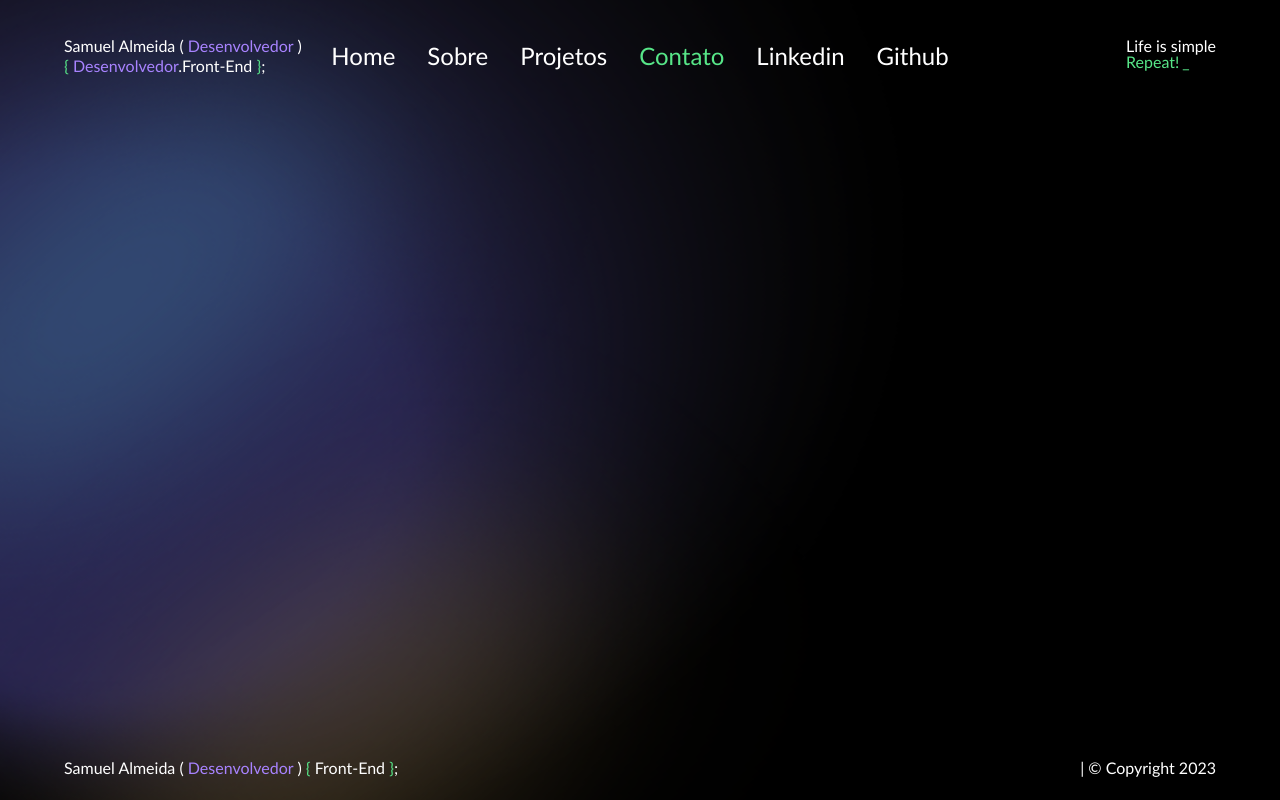
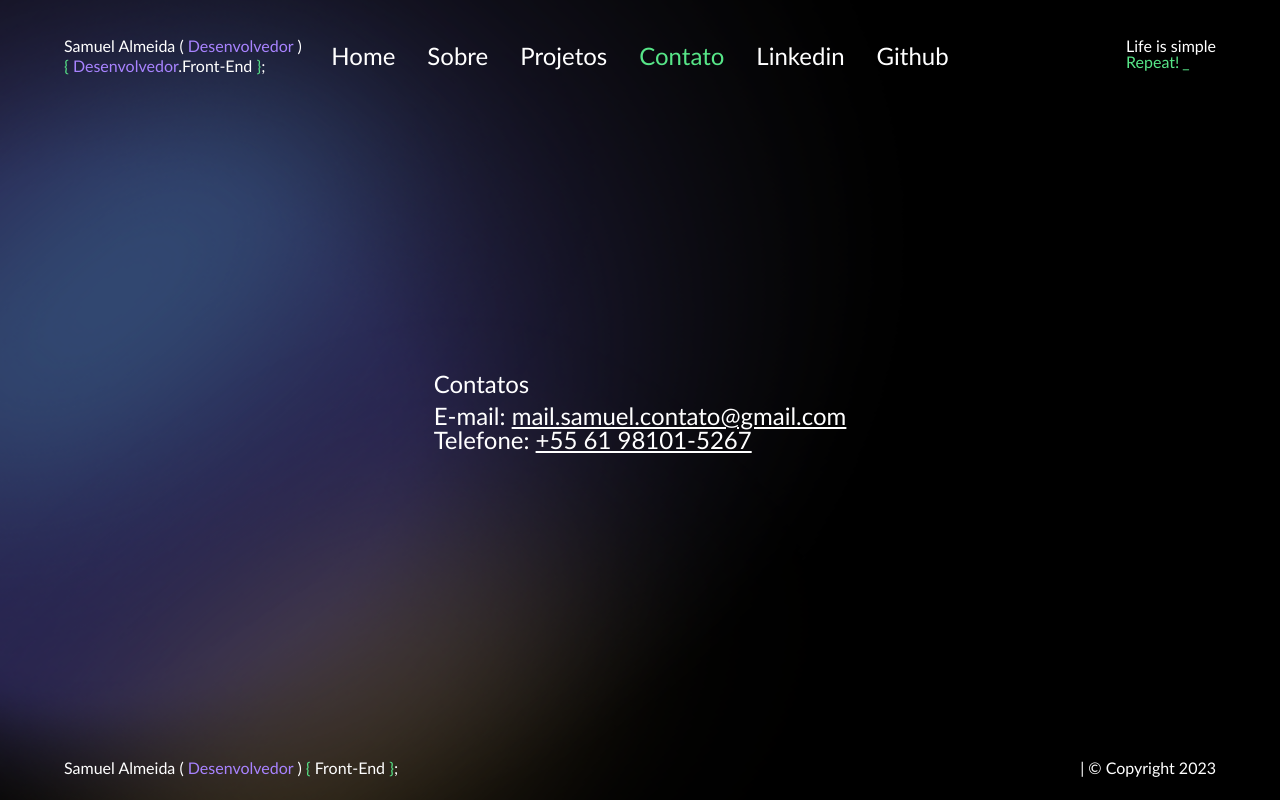
Before and after one commit to SamuelWSGIT/Portfolio, a React (Vite) app: page /contato in a window 1280 px wide. Built offline with nearby package versions, Linux system fonts and the light colour scheme; no server answers.

Commit message:
att Contatos

```diff
--- a/src/pages/Contato/index.jsx
+++ b/src/pages/Contato/index.jsx
@@ -1,5 +1,7 @@
+import AnimacaoColorida from "../../components/AnimacaoColorida";
+import Titulo from "../../components/Titulo";
 import { ContatoContainer } from "./styled";
-import { motion } from 'framer-motion'
+import { motion } from "framer-motion";
 
 export default function Contato() {
   return (
@@ -9,8 +11,23 @@ export default function Contato() {
       transition={{ duration: 0.7 }}
     >
       <ContatoContainer>
-
+        <Titulo>Contatos</Titulo>
+        <div className="contact-info">
+          <AnimacaoColorida>
+            <p>
+              E-mail:{" "}
+              <a href="mailto:mail.samuel.contato@gmail.com">
+                mail.samuel.contato@gmail.com
+              </a>
+            </p>
+          </AnimacaoColorida>
+          <AnimacaoColorida>
+            <p>
+              Telefone: <a href="tel:+5561981015267">+55 61 98101-5267</a>
+            </p>
+          </AnimacaoColorida>
+        </div>
       </ContatoContainer>
     </motion.div>
-    )
+  );
 }
```
Lines whose indentation alone changed are shown as unchanged.
